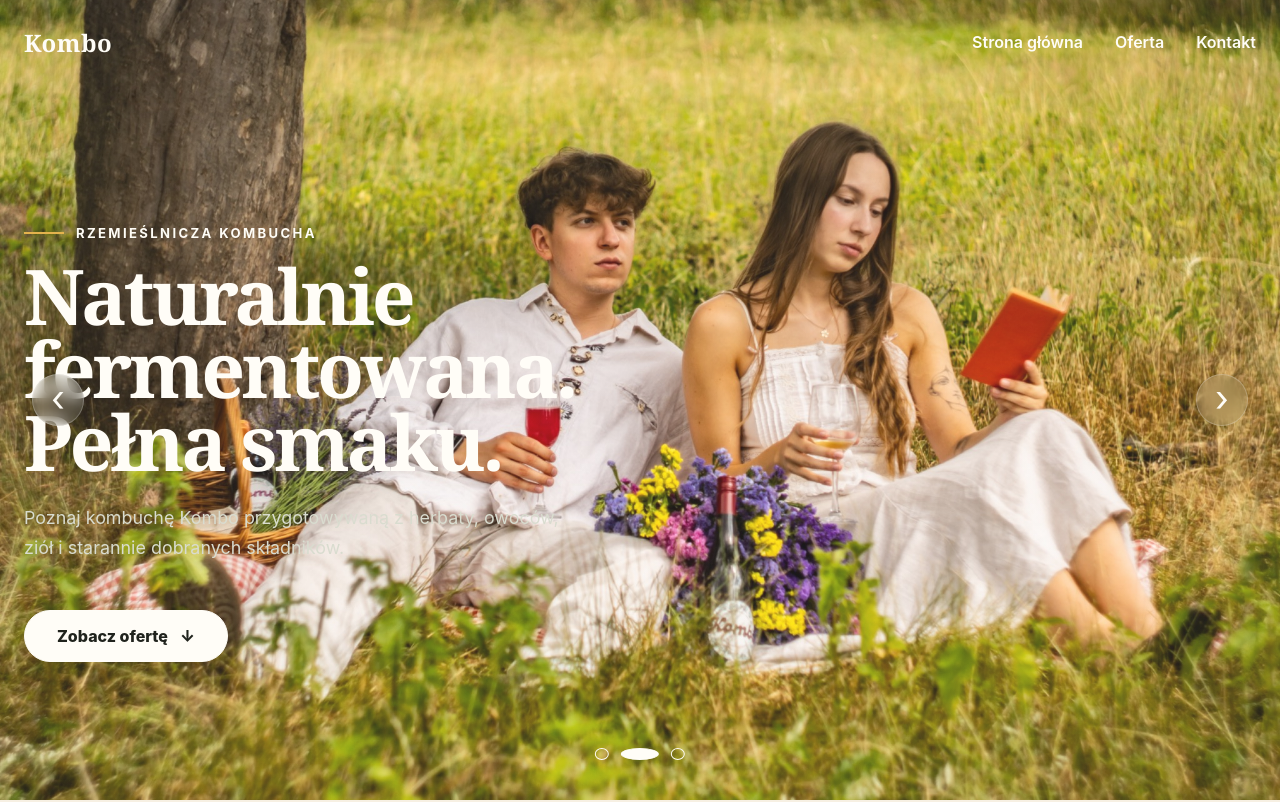
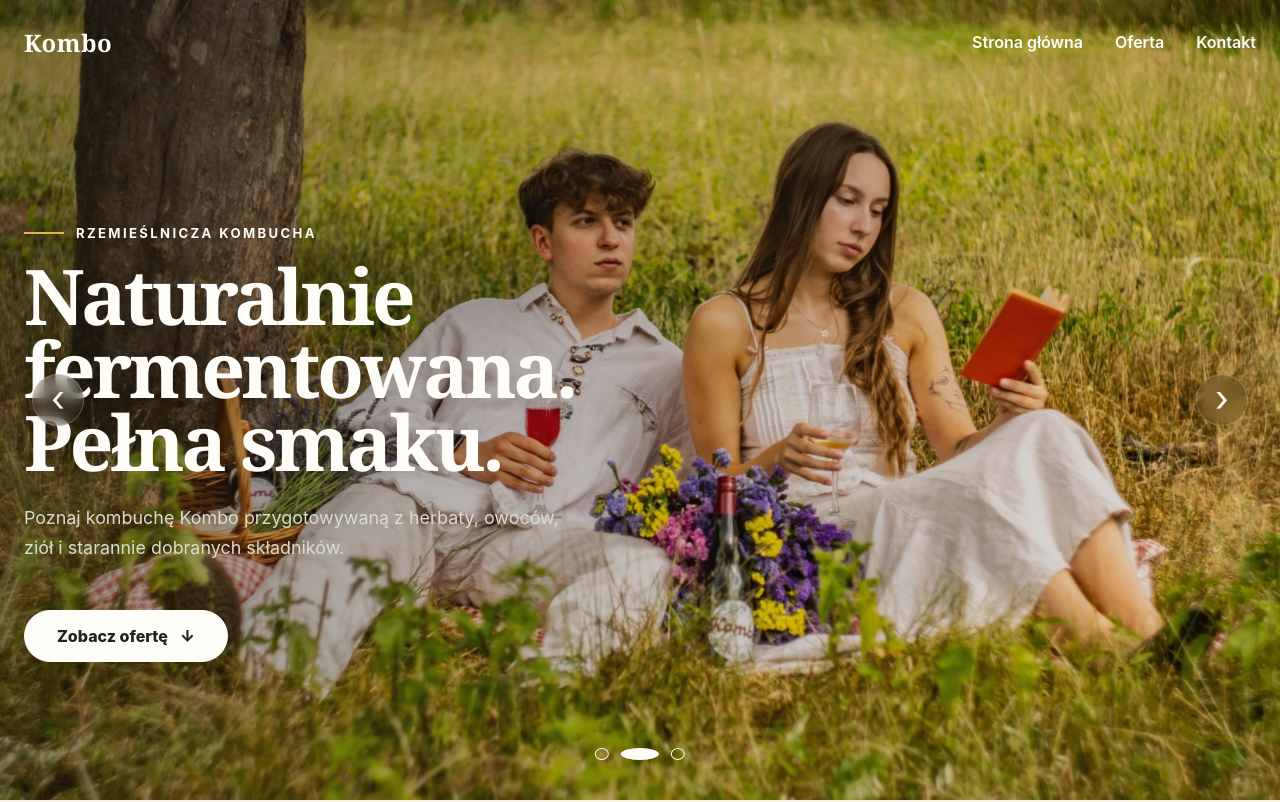
Before and after one commit to Michal-Naron/KOMBOSHOP1, a React (Vite) app: page / in a window 1280 px wide. Shown: the top 802 px of the page. Built offline with nearby package versions, Linux system fonts and the light colour scheme.

Commit message:
fix black gradient on slider

```diff
--- a/src/styles/_variables.scss
+++ b/src/styles/_variables.scss
@@ -68,14 +68,13 @@ $color-decorative: #72824f;
 $color-transparent: transparent;
 
 // Delikatna warstwa przyciemniająca zdjęcia w sliderze.
-$color-overlay-soft: rgba(245, 239, 239, 0.1);
+$color-overlay-soft: rgba(33, 27, 20, 0.12);
 
 // Standardowa warstwa przyciemniająca zdjęcia w sliderze.
-$color-overlay: rgba(245, 239, 239, 0.1);
+$color-overlay: rgba(33, 27, 20, 0.25);
 
 // Najmocniejsza warstwa przyciemniająca pod tekstem na zdjęciu.
-// $color-overlay-strong: rgba(18, 22, 14, 0.1);
-$color-overlay-strong: rgba(245, 239, 239, 0.1);
+$color-overlay-strong: rgba(33, 27, 20, 0.45);
 // Font nagłówków i nazwy marki.
 $font-heading: Georgia, "Times New Roman", serif;
 
```
Also changed, not shown: 1 other file (tests, documents, lock files or other folders).
